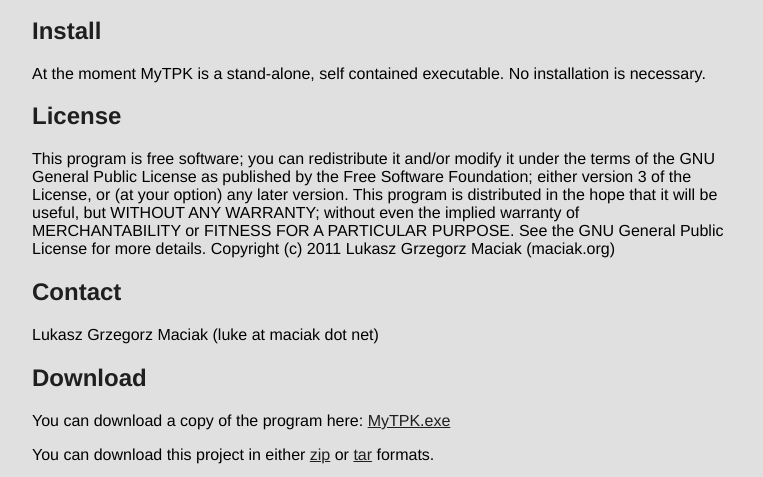
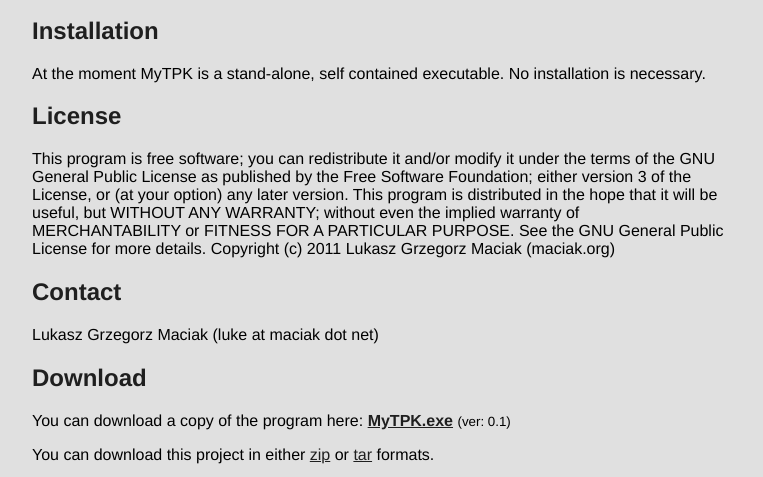
Before and after one commit to maciakl/MyTPK, a plain HTML site: page index.html in a window 1280 px wide. Shown: the part 2301-2778 px from the top of the page, without its empty margins (258-1021 px from the left). Drawn offline with Linux system fonts and the light colour scheme.

Commit message:
Moved a released copy to the page directory so that users can download a stable version rather than the latest build.

```diff
--- a/index.html
+++ b/index.html
@@ -68,12 +68,15 @@
 
 <p>MyTPK gives them another option. Both users generate a key pair, exchange public keys over email and then transfer files securely. The GUI is designed to be easy to use and easy to understand, even if the user does not know much about asymmetric encryption schemes.</p></p><h2>Dependencies</h2>
 <p>MyTPK requires Microsoft .NET Framework 3.5 or higher. The project was created using Microsoft Visual C# 2008 Express, and the repository includes all the project files for your convenience. You should be able to open and compile the project in any version of Microsoft Visual Studio.</p>
-<h2>Install</h2>
+
+<h2>Installation</h2>
 <p>At the moment MyTPK is a stand-alone, self contained executable. No installation is necessary.</p>
+
 <h2>License</h2>
 <p>This program is free software; you can redistribute it and/or modify it under the terms of the GNU General Public License as published by the Free Software Foundation; either version 3 of the License, or (at your option) any later version. This program is distributed in the hope that it will be useful, but WITHOUT ANY WARRANTY; without even the implied warranty of MERCHANTABILITY or FITNESS FOR A PARTICULAR PURPOSE. See the GNU General Public License for more details.
 
 Copyright (c) 2011 Lukasz Grzegorz Maciak (maciak.org)</p>
+
 <h2>Contact</h2>
 <p>Lukasz Grzegorz Maciak (luke at maciak dot net)
 <br/>      </p>
@@ -81,7 +84,7 @@
 
     <h2>Download</h2>
 
-    <p>You can download a copy of the program here: <a href="https://github.com/maciakl/MyTPK/blob/master/MyTemporaryPublickKey/MyTemporaryPublickKey/bin/Debug/MyTemporaryPublickKey.exe?raw=true">MyTPK.exe</a>
+    <p>You can download a copy of the program here: <strong><a href="MyTPK.exe">MyTPK.exe</a></strong> <small>(ver: 0.1)</small></p>
 
     <p>
       You can download this project in either
```
Also changed, not shown: 1 other file.
